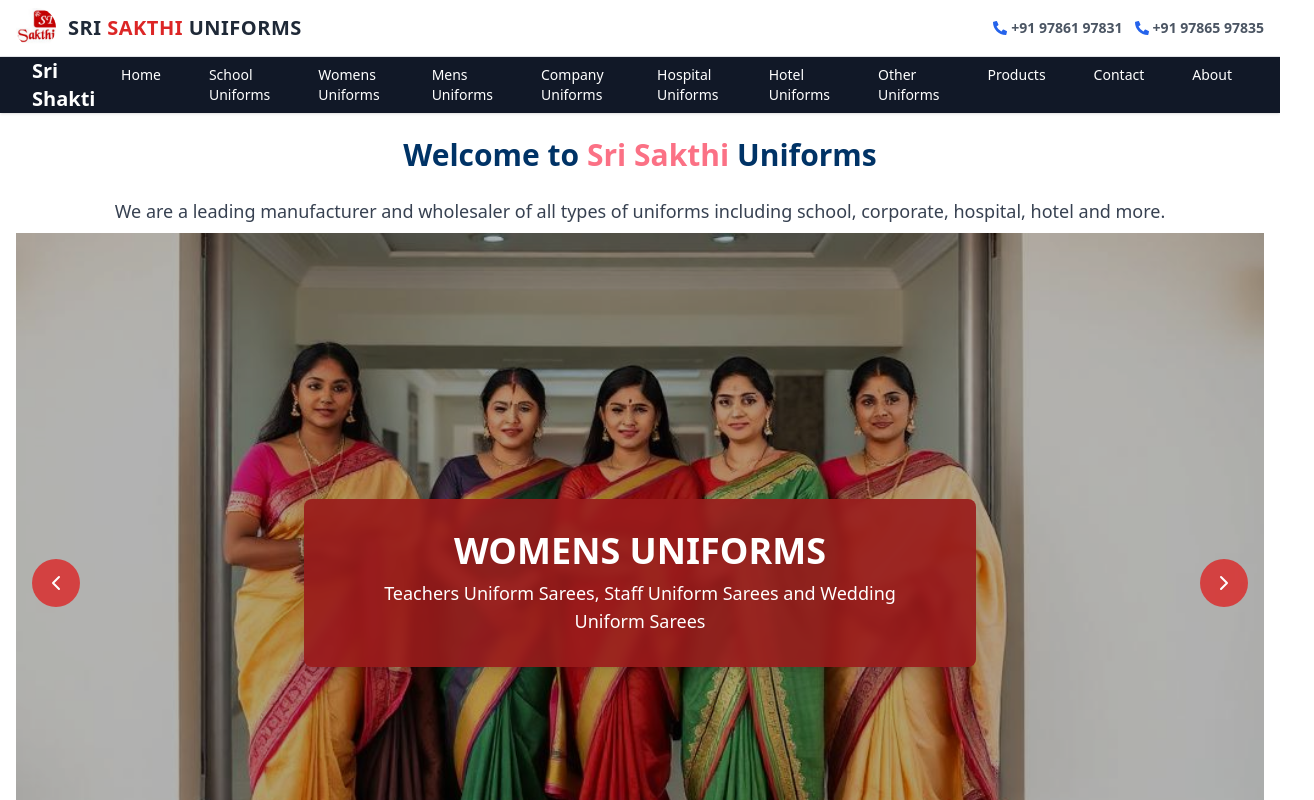
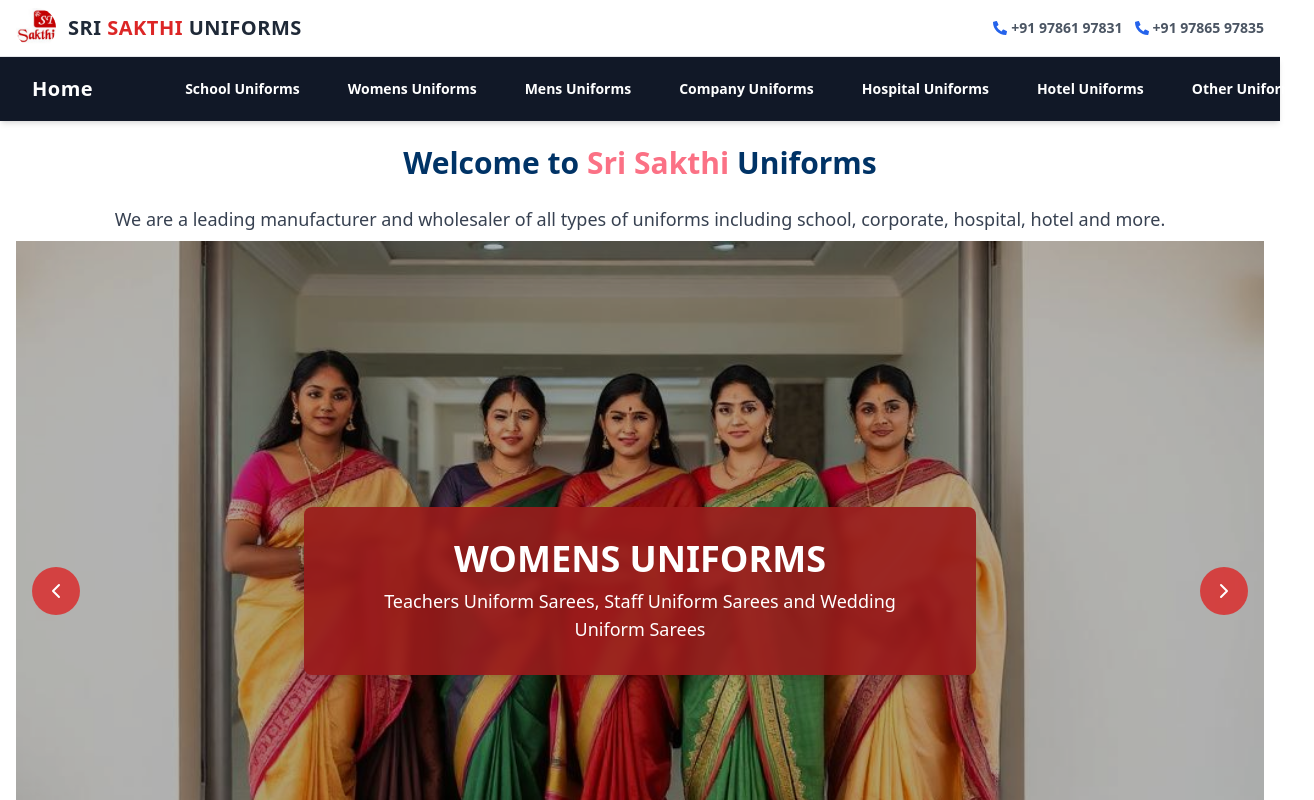
Before and after one commit to CoolShivas/002--Sri_Shakti, a Next.js app: page / in a window 1280 px wide. Shown: the top 800 px of the page, 1314 px wide, since content can reach past the window. Built offline with nearby package versions, Linux system fonts and the light colour scheme.

Commit message:
Navbar is corrected.

```diff
--- a/components/Navbar.tsx
+++ b/components/Navbar.tsx
@@ -1,3 +1,88 @@
+// "use client";
+
+// import { useState } from "react";
+// import Link from "next/link";
+// import { Menu, X } from "lucide-react";
+
+// const navItems = [
+//   { name: "Home", href: "/" },
+//   { name: "School Uniforms", href: "/school" },
+//   { name: "Womens Uniforms", href: "/women" },
+//   { name: "Mens Uniforms", href: "/men" },
+//   { name: "Company Uniforms", href: "/company" },
+//   { name: "Hospital Uniforms", href: "/hospital" },
+//   { name: "Hotel Uniforms", href: "/hotel" },
+//   { name: "Other Uniforms", href: "/others" },
+//   { name: "Products", href: "/products" },
+//   { name: "Contact", href: "/contact" },
+//   { name: "About", href: "/about" }, // ✅ NEW
+// ];
+
+// const Navbar = () => {
+//   const [menuOpen, setMenuOpen] = useState(false);
+//   const toggleMenu = () => setMenuOpen((prev) => !prev);
+
+//   return (
+//     <div className="w-full bg-gray-900 text-white shadow z-50">
+//       <nav className="max-w-7xl mx-auto px-4 sm:px-6 lg:px-8">
+//         <div className="flex items-center justify-between h-14">
+//           <div className="text-xl font-bold">
+//             <Link href="/">Home</Link>
+//           </div>
+
+//           {/* Desktop Menu */}
+//           <div className="hidden md:flex space-x-4">
+//             {navItems.map((item) => (
+//               <Link
+//                 key={item.name}
+//                 href={item.href}
+//                 className="px-4 py-2 rounded-md text-sm font-medium transition hover:bg-gray-700"
+//               >
+//                 {item.name}
+//               </Link>
+//             ))}
+//           </div>
+
+//           {/* Mobile Toggle Button */}
+//           <button
+//             className="md:hidden"
+//             onClick={toggleMenu}
+//             aria-label="Toggle Menu"
+//           >
+//             {menuOpen ? (
+//               <X className="w-6 h-6" />
+//             ) : (
+//               <Menu className="w-6 h-6" />
+//             )}
+//           </button>
+//         </div>
+
+//         {/* Mobile Nav */}
+//         {menuOpen && (
+//           <div className="md:hidden mt-2 bg-gray-800 rounded-lg p-4 space-y-2 shadow-lg">
+//             {navItems.map((item) => (
+//               <Link
+//                 key={item.name}
+//                 href={item.href}
+//                 className="block px-4 py-2 text-sm rounded hover:bg-gray-700"
+//                 onClick={() => setMenuOpen(false)}
+//               >
+//                 {item.name}
+//               </Link>
+//             ))}
+//           </div>
+//         )}
+//       </nav>
+//     </div>
+//   );
+// };
+
+// export default Navbar;
+
+///////////////////-------------------------------------------------------------------------------------------------------------------------/////////////
+
+///////////////////-------------------------------------------------------------------------------------------------------------------------/////////////
+
 "use client";
 
 import { useState } from "react";
@@ -5,7 +90,6 @@ import Link from "next/link";
 import { Menu, X } from "lucide-react";
 
 const navItems = [
-  { name: "Home", href: "/" },
   { name: "School Uniforms", href: "/school" },
   { name: "Womens Uniforms", href: "/women" },
   { name: "Mens Uniforms", href: "/men" },
@@ -13,9 +97,6 @@ const navItems = [
   { name: "Hospital Uniforms", href: "/hospital" },
   { name: "Hotel Uniforms", href: "/hotel" },
   { name: "Other Uniforms", href: "/others" },
-  { name: "Products", href: "/products" },
-  { name: "Contact", href: "/contact" },
-  { name: "About", href: "/about" }, // ✅ NEW
 ];
 
 const Navbar = () => {
@@ -23,29 +104,34 @@ const Navbar = () => {
   const toggleMenu = () => setMenuOpen((prev) => !prev);
 
   return (
-    <header className="w-full bg-gray-900 text-white shadow z-50">
+    <div className="w-full bg-gray-900 text-white z-50 shadow-md">
       <nav className="max-w-7xl mx-auto px-4 sm:px-6 lg:px-8">
-        <div className="flex items-center justify-between h-14">
-          <div className="text-xl font-bold">Sri Shakti</div>
+        <div className="flex items-center justify-between h-16">
+          {/* Logo or brand */}
+          <div className="text-xl font-bold tracking-wide text-white">
+            <Link href="/" className="hover:text-red-400 transition mr-20">
+              Home
+            </Link>
+          </div>
 
-          {/* Desktop Menu */}
-          <div className="hidden md:flex space-x-4">
+          {/* Desktop Navigation */}
+          <div className="hidden md:flex items-center space-x-6">
             {navItems.map((item) => (
               <Link
                 key={item.name}
                 href={item.href}
-                className="px-4 py-2 rounded-md text-sm font-medium transition hover:bg-gray-700"
+                className="text-sm px-3 py-2 rounded-md hover:bg-gray-700 hover:text-red-400 hover:text-xl transition font-bold whitespace-nowrap"
               >
                 {item.name}
               </Link>
             ))}
           </div>
 
-          {/* Mobile Toggle Button */}
+          {/* Mobile Toggle */}
           <button
-            className="md:hidden"
             onClick={toggleMenu}
-            aria-label="Toggle Menu"
+            className="md:hidden focus:outline-none"
+            aria-label="Toggle menu"
           >
             {menuOpen ? (
               <X className="w-6 h-6" />
@@ -55,15 +141,15 @@ const Navbar = () => {
           </button>
         </div>
 
-        {/* Mobile Nav */}
+        {/* Mobile Menu */}
         {menuOpen && (
-          <div className="md:hidden mt-2 bg-gray-800 rounded-lg p-4 space-y-2 shadow-lg">
+          <div className="md:hidden mt-2 bg-gray-800 rounded-md shadow-lg p-4 space-y-2">
             {navItems.map((item) => (
               <Link
                 key={item.name}
                 href={item.href}
-                className="block px-4 py-2 text-sm rounded hover:bg-gray-700"
                 onClick={() => setMenuOpen(false)}
+                className="block px-4 py-2 rounded hover:bg-gray-700 hover:text-red-400 hover:text-xl transition font-bold"
               >
                 {item.name}
               </Link>
@@ -71,8 +157,12 @@ const Navbar = () => {
           </div>
         )}
       </nav>
-    </header>
+    </div>
   );
 };
 
 export default Navbar;
+
+///////////////////-------------------------------------------------------------------------------------------------------------------------/////////////
+
+///////////////////-------------------------------------------------------------------------------------------------------------------------/////////////
```
